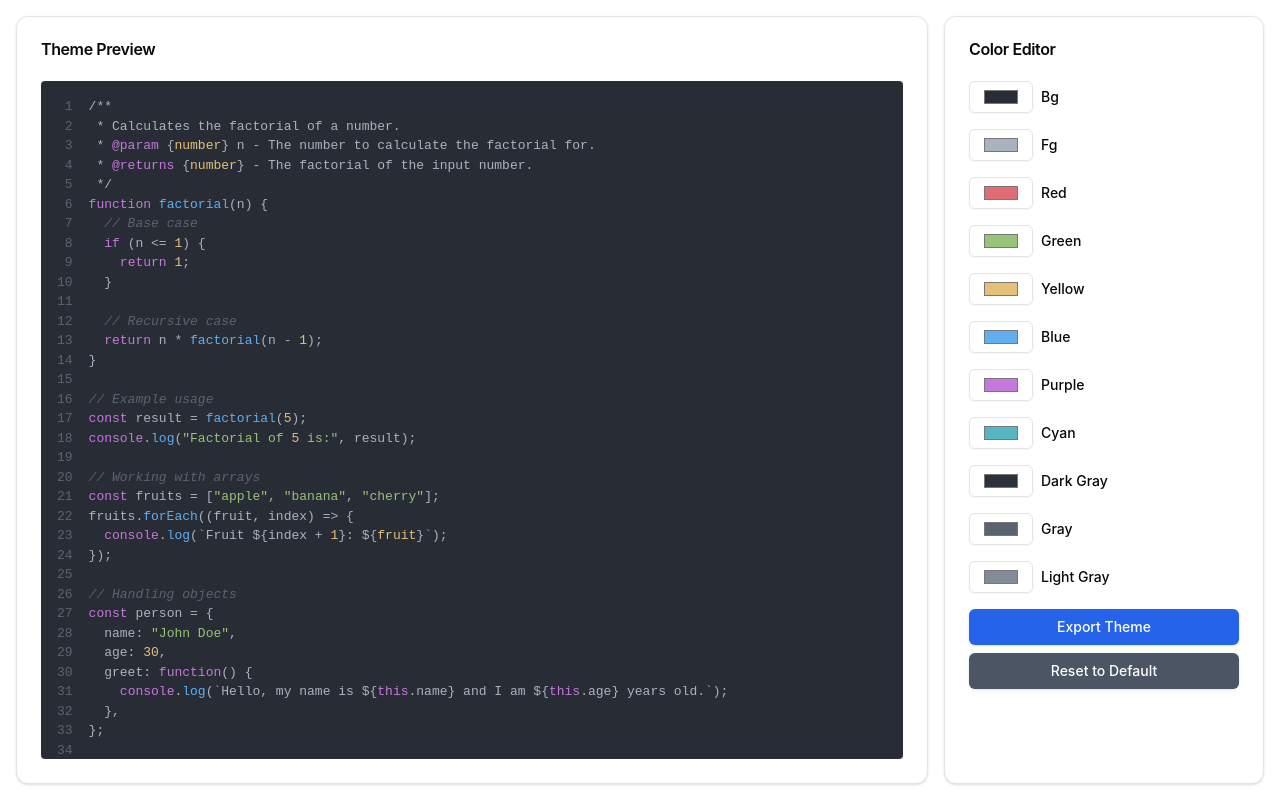
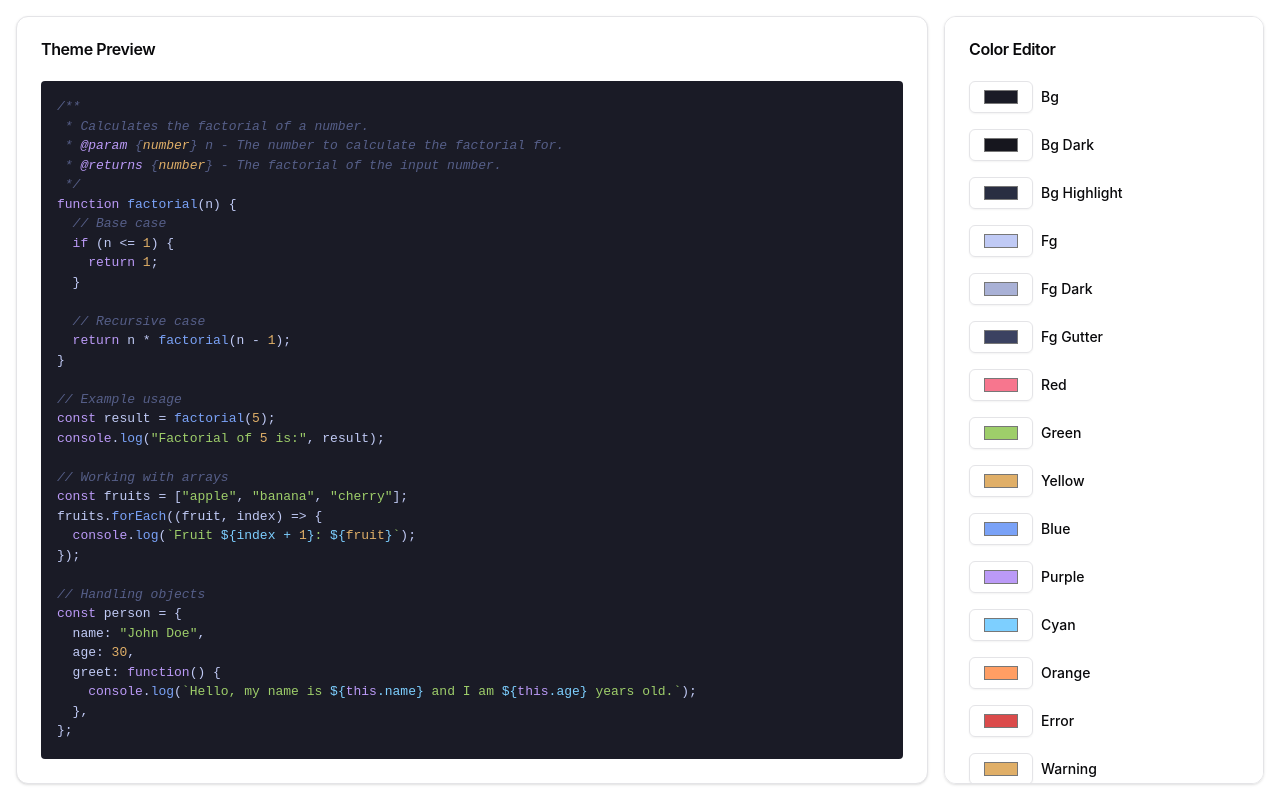
Before and after one commit to cjgammon/nvim-theme-generator, a React (Vite) app: page / in a window 1280 px wide. Built offline with nearby package versions, Linux system fonts and the light colour scheme.

Commit message:
new higlighting

```diff
--- a/src/App.tsx
+++ b/src/App.tsx
@@ -4,17 +4,27 @@ import { Input } from "@/components/ui/input";
 import { Button } from "@/components/ui/button"; // Assuming a Button component is available
 
 const defaultColors = {
-  bg: "#282c34",
-  fg: "#abb2bf",
-  red: "#e06c75",
-  green: "#98c379",
-  yellow: "#e5c07b",
-  blue: "#61afef",
-  purple: "#c678dd",
-  cyan: "#56b6c2",
-  dark_gray: "#2c323c",
-  gray: "#5c6370",
-  light_gray: "#848b98",
+  bg: "#1a1b26",
+  bg_dark: "#16161e",
+  bg_highlight: "#292e42",
+  fg: "#c0caf5",
+  fg_dark: "#a9b1d6",
+  fg_gutter: "#3b4261",
+  red: "#f7768e",
+  green: "#9ece6a",
+  yellow: "#e0af68",
+  blue: "#7aa2f7",
+  purple: "#bb9af7",
+  cyan: "#7dcfff",
+  orange: "#ff9e64",
+  error: "#db4b4b",
+  warning: "#e0af68",
+  info: "#0db9d7",
+  hint: "#1abc9c",
+  dark_gray: "#1f2335",
+  gray: "#565f89",
+  light_gray: "#545c7e",
+  selection: "#28344a",
 };
 
 const NvimThemeEditor = () => {
@@ -30,20 +40,21 @@ const NvimThemeEditor = () => {
   const syntaxHighlight = (line) => {
     const commentRegex = /(\/\/.*)/g;
     const blockCommentRegex = /\/\*[\s\S]*?\*\//g;
-    const stringRegex = /(".*?")/g;
+    const stringRegex = /(["'`].*?["'`])/g;
+    const errorRegex = /\{\{(\w+)\}\}/g;
+    const hintRegex = /\|\|(\w+)\|\|/g;
+    const infoRegex = /\(\((\w+)\)\)/g;
+    const warningRegex = /\[\[(\w+)\]\]/g;
     const keywordRegex =
       /\b(const|let|if|return|function|true|false|this|console)\b/g;
     const numberRegex = /\b(\d+)\b/g;
     const functionRegex = /\b\w+(?=\s*\()/g;
     const classRegex = /\b(class)\s+(\w+)/g;
     const paramRegex = /\@(\w+)/g;
-    const typeRegex = /\{(\w+)\}/g;
+    const typeRegex = /(?<!\{)\{(\w+)\}(?!\})/g;
+    const templateStringRegex = /\$\{([^}]+)\}/g; // Regex to match ${...}
 
     return line
-      .replace(blockCommentRegex, (match) => {
-        console.log("a", match);
-        return `<span style="color:${colors.gray};font-style:italic;">${match}</span>`;
-      })
       .replace(stringRegex, `<span style="color:${colors.green};">$1</span>`)
       .replace(keywordRegex, `<span style="color:${colors.purple};">$&</span>`)
       .replace(
@@ -57,7 +68,21 @@ const NvimThemeEditor = () => {
       .replace(typeRegex, `{<span style="color:${colors.yellow};">$1</span>}`)
       .replace(commentRegex, (match) => {
         return `<span style="color:${colors.gray};font-style:italic;">${match}</span>`;
-      });
+      })
+      .replace(blockCommentRegex, (match) => {
+        console.log("a", match);
+        return `<span style="color:${colors.gray};font-style:italic;">${match}</span>`;
+      })
+      .replace(templateStringRegex, (match, inner) => {
+        return `<span style="color:${colors.cyan};">\$\{${inner}\}</span>`; // Color the content inside ${}
+      })
+      .replace(errorRegex, `<span style="color:${colors.error};">$1</span>`)
+      .replace(hintRegex, `<span style="color:${colors.hint};">$1</span>`)
+      .replace(infoRegex, `<span style="color:${colors.info};">$1</span>`)
+      .replace(
+        warningRegex,
+        `<span style="color:${colors.warning};">$1</span>`
+      );
   };
 
   const codeExample = `
@@ -112,6 +137,11 @@ class Animal {
 
 const dog = new Animal("Dog", "Woof");
 dog.makeSound();
+
+{{Error}}
+[[Warning]]
+||Hint||
+((Info))
 `
     .trim()
     .replace(/</g, "&lt;")
@@ -144,6 +174,35 @@ return M
     URL.revokeObjectURL(url);
   };
 
+  const getRandomColor = () => {
+    const randomColor = `#${Math.floor(Math.random() * 16777215).toString(16)}`;
+    return randomColor;
+  };
+
+  const getContrastYIQ = (hexcolor) => {
+    const r = parseInt(hexcolor.slice(1, 3), 16);
+    const g = parseInt(hexcolor.slice(3, 5), 16);
+    const b = parseInt(hexcolor.slice(5, 7), 16);
+    const yiq = (r * 299 + g * 587 + b * 114) / 1000;
+    return yiq >= 128 ? "black" : "white";
+  };
+
+  const randomizeColors = () => {
+    const newColors = {};
+    for (const key in defaultColors) {
+      if (key !== "bg") {
+        let color;
+        do {
+          color = getRandomColor();
+        } while (getContrastYIQ(color) === "white" && key !== "bg"); // Ensure contrast for text colors
+        newColors[key] = color;
+      } else {
+        newColors[key] = defaultColors[key];
+      }
+    }
+    setColors(newColors);
+  };
+
   return (
     <div className="flex gap-4 p-4 h-screen w-screen">
       {/* Preview Panel */}
@@ -166,28 +225,15 @@ return M
               flexGrow: 1,
             }}
           >
-            {codeExample.split("\n").map((line, i) => (
-              <div key={i} className="flex">
-                <span
-                  style={{
-                    color: colors.gray,
-                    marginRight: "1rem",
-                    userSelect: "none",
-                  }}
-                >
-                  {(i + 1).toString().padStart(2, " ")}
-                </span>
-                <span
-                  dangerouslySetInnerHTML={{ __html: syntaxHighlight(line) }}
-                />
-              </div>
-            ))}
+            <span
+              dangerouslySetInnerHTML={{ __html: syntaxHighlight(codeExample) }}
+            />
           </pre>
         </CardContent>
       </Card>
 
       {/* Color Editor Panel */}
-      <Card className="w-80">
+      <Card className="w-80 overflow-scroll">
         <CardHeader>
           <CardTitle>Color Editor</CardTitle>
         </CardHeader>
@@ -220,6 +266,12 @@ return M
             >
               Reset to Default
             </Button>
+            <Button
+              onClick={randomizeColors}
+              className="w-full bg-green-600 text-white"
+            >
+              Randomize Colors
+            </Button>
           </div>
         </CardContent>
       </Card>
```
